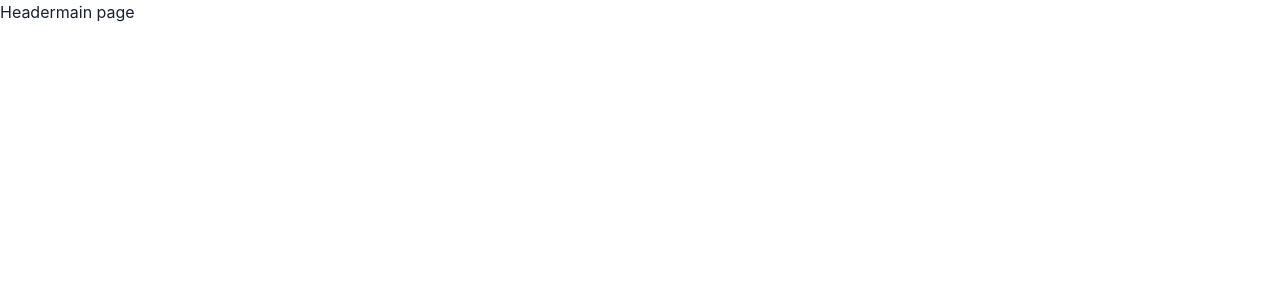
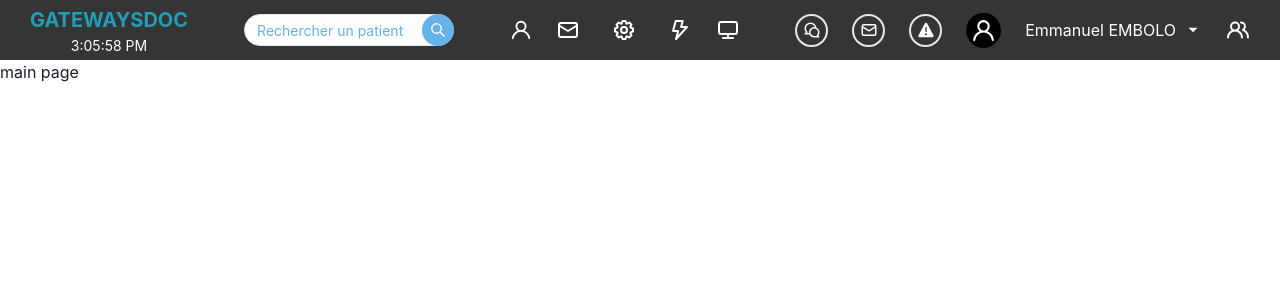
Before and after one commit to tiemeni/gatesway-DOC-BO, a React (Create React App) app: page /content in a window 1280 px wide. Shown: the top 300 px of the page. Built offline with nearby package versions, Linux system fonts and the light colour scheme.

Commit message:
third commit

```diff
--- a/package.json
+++ b/package.json
@@ -3,15 +3,18 @@
   "version": "0.1.0",
   "private": true,
   "dependencies": {
+    "@chakra-ui/icons": "^2.1.1",
     "@chakra-ui/react": "^2.8.1",
     "@emotion/react": "^11.11.1",
     "@emotion/styled": "^11.11.0",
+    "@iconscout/react-unicons": "^2.0.2",
     "@testing-library/jest-dom": "^5.17.0",
     "@testing-library/react": "^13.4.0",
     "@testing-library/user-event": "^13.5.0",
     "framer-motion": "^10.16.4",
     "react": "^18.2.0",
     "react-dom": "^18.2.0",
+    "react-icons": "^4.11.0",
     "react-redux": "^8.0.2",
     "react-router-dom": "6",
     "react-scripts": "5.0.1",
--- a/src/RouterWrapper/ContentRouter/index.jsx
+++ b/src/RouterWrapper/ContentRouter/index.jsx
@@ -1,7 +1,7 @@
 import React from 'react';
 import { Route, Routes } from 'react-router-dom';
+import Header from '../../components/Header';
 import MainPage from '../../pages/MainPage';
-import Header from '../../components/Header';
 
 function ContentRouter() {
   return (
--- a/src/components/Header/index.jsx
+++ b/src/components/Header/index.jsx
@@ -1,5 +1,86 @@
+import { SearchIcon, WarningTwoIcon } from '@chakra-ui/icons';
+import {
+  Box,
+  Flex,
+  HStack,
+  IconButton,
+  Input,
+  InputGroup,
+  InputRightElement,
+  Spacer,
+  Text,
+  VStack
+} from '@chakra-ui/react';
+import { UilBolt, UilComments, UilDesktop, UilEnvelopeAlt, UilUser, UilUsersAlt } from '@iconscout/react-unicons';
+import React from 'react';
+import { IoMdArrowDropdown } from "react-icons/io";
+import MenuActionUser from './listeMenue/MenuActionUser';
+import MenuConfig from './listeMenue/MenuConfi';
+import styles from './styles';
+
 function Header() {
-  return 'Header';
+  const date = new Date();
+  const currentHours = date.toLocaleTimeString();
+
+  return (
+
+    <Flex style={styles.container}>
+      <Box>
+        <HStack spacing={4}>
+          <VStack width='100%' spacing={-2}>
+            <Text style={styles.logoTitle}>GATEWAYSDOC</Text>
+            <Text style={styles.hours}>{currentHours}</Text>
+          </VStack>
+          <InputGroup mr={10} ml='10' maxW="lg">
+            <Input _placeholder={{ color: 'blue.300' }} style={styles.input} size="sm" placeholder="Rechercher un patient" />
+            <InputRightElement alignItems="flex-end" pointerEvents='stroke'>
+              <IconButton
+                alignItems="center"
+                size="sm"
+                bottom={2}
+                ml={2}
+                rounded='full'
+                aria-label="Rechercher"
+                icon={<SearchIcon style={styles.icon} />}
+                bg="blue.300"
+                color="gray.400"
+                _hover={{ color: 'gray.600' }}
+              />
+            </InputRightElement>
+          </InputGroup>
+          <HStack style={styles.hstack} spacing={6}>
+            <UilUser style={styles.icon} variant='Bold' size={22} />
+            <UilEnvelopeAlt style={styles.icon} size={24} />
+            <MenuConfig/>
+            <UilBolt style={styles.icon} variant='Bold' size={24} />
+            <UilDesktop style={styles.icon} variant='Bold' size={24} />
+          </HStack>
+        </HStack>
+      </Box>
+      <Spacer />
+      <Box>
+        <HStack style={styles.hstack} spacing={6}>
+          <Box style={styles.iconBox}>
+            <UilComments style={styles.icon} size={18} />
+          </Box>
+          <Box style={styles.iconBox}>
+            <UilEnvelopeAlt style={styles.icon} variant='Bold' size={18} />
+          </Box>
+          <Box style={styles.iconBox}>
+            <WarningTwoIcon style={styles.icon} variant='Bold' size={18} />
+          </Box>
+          <Box style={styles.iconBoxUser}>
+            <UilUser style={styles.icon} variant='Bold' size={25} />
+          </Box>
+          <HStack>
+            <MenuActionUser />
+            <IoMdArrowDropdown style={styles.icon} variant='Bold' size={18} />
+          </HStack>
+          <UilUsersAlt style={styles.icon} variant='Bold' size={24} />
+        </HStack>
+      </Box>
+    </Flex>
+  );
 }
 
 export default Header;
--- /dev/null
+++ b/src/components/Header/listeMenue/MenuActionUser.jsx
@@ -0,0 +1,29 @@
+import {
+  Flex,
+  Menu,
+  MenuButton,
+  MenuItem,
+  MenuList,
+  Text
+} from '@chakra-ui/react';
+import React from 'react';
+
+
+function MenuActionUser() {
+  return (
+    <Flex>
+      <Menu>
+        <MenuButton pointerEvents="stroke" fontSize={16} textColor='white'  as={Text}>
+          Emmanuel EMBOLO
+        </MenuButton>
+        <MenuList>
+          <MenuItem>Mon profile</MenuItem>
+          <MenuItem>Changer mon mot de passe</MenuItem>
+          <MenuItem>Déconnexion</MenuItem>
+        </MenuList>
+      </Menu>
+    </Flex>
+  )
+};
+
+export default MenuActionUser;
--- /dev/null
+++ b/src/components/Header/listeMenue/MenuConfi.jsx
@@ -0,0 +1,42 @@
+import { AddIcon, EditIcon, ExternalLinkIcon, RepeatIcon } from '@chakra-ui/icons';
+import {
+  IconButton,
+  Menu,
+  MenuButton,
+  MenuItem,
+  MenuList,
+  Text
+} from '@chakra-ui/react';
+import { UilCog } from '@iconscout/react-unicons';
+import React from 'react';
+import styles from '../styles';
+
+
+function MenuConfig() {
+
+  return (
+    <Menu>
+      <MenuButton
+        as={IconButton}
+        aria-label='Options'
+        icon={<UilCog  color="white"/>}
+        style={{backgroundColor:'#353535'}}
+      />
+      <MenuList>
+        <MenuItem icon={<AddIcon />}>
+          <Text style={styles.textMenu} >Gestion des patient</Text>
+        </MenuItem>
+        <MenuItem icon={<ExternalLinkIcon />} >
+        <Text style={styles.textMenu}>Gestion des praticiens</Text>
+        </MenuItem>
+        <MenuItem icon={<RepeatIcon />}>
+        <Text style={styles.textMenu}>Gestion des lieux</Text>
+        </MenuItem>
+        <MenuItem icon={<EditIcon />} >
+        <Text style={styles.textMenu}>Gestion du centre</Text>
+        </MenuItem>
+      </MenuList>
+    </Menu>);
+}
+
+export default MenuConfig;
--- /dev/null
+++ b/src/components/Header/styles.js
@@ -0,0 +1,71 @@
+
+const styles = {
+
+    logoTitle: {
+        color: "#219ebc",
+        fontWeight: 'bold',
+        fontSize: 20
+    },
+
+    container: {
+        height: 60,
+        padding: 20,
+        paddingLeft: 30,
+        paddingRight: 30,
+        backgroundColor: "#353535",
+        alignItems: "center",
+    },
+
+    hours: {
+        color: "white",
+        textAlign: "center",
+        fontSize: 14
+    },
+
+    input: {
+        width: 210,
+        backgroundColor: 'white',
+        borderRadius: 50,
+        height: 32,
+    },
+
+    iconBox: {
+        display: "flex",
+        justifyContent: "center",
+        alignItems: "center",
+        height: 33,
+        width: 33,
+        borderRadius: 50,
+        borderWidth: 2
+    },
+
+    iconBoxUser: {
+        display: "flex",
+        justifyContent: "center",
+        alignItems: "center",
+        height: 35,
+        width: 35,
+        borderRadius: 50,
+        backgroundColor: 'black',
+
+    },
+
+    hstack:{
+        justifyItems:"center",
+        alignItems:"center"
+    },
+
+
+    icon:{
+        color:'white',
+    },
+
+    textMenu:{
+        color:"#219ebc",
+        fontSize:14,
+    }
+
+
+}
+
+export default styles
```
Also changed, not shown: 2 other files (tests, documents, lock files or other folders).
